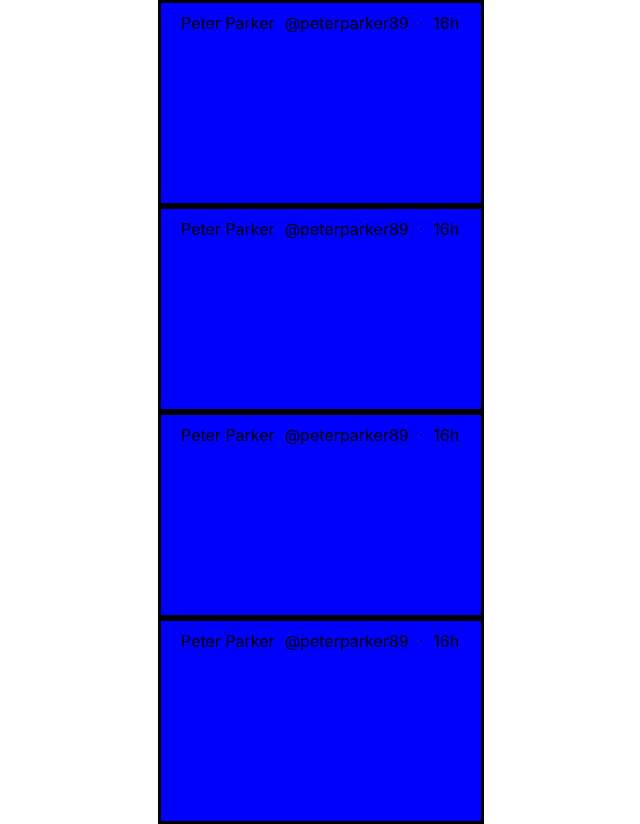
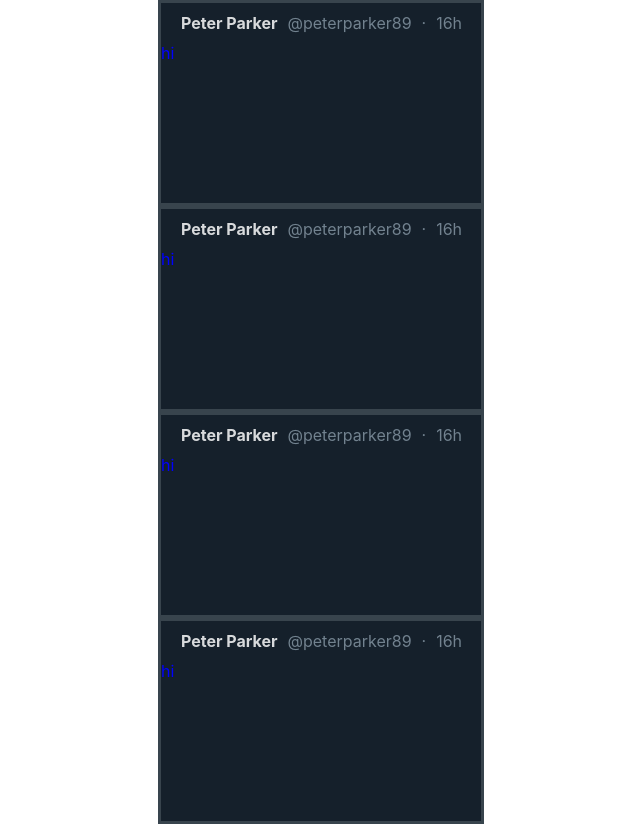
Before and after one commit to michael-mcmasters/twitter-clone, a React (Create React App) app: page / in a window 1280 px wide. Shown: the whole page, without its empty margins (319-959 px from the left). Built offline with nearby package versions, Linux system fonts and the light colour scheme.

Commit message:
added COLORS constant to hold all colors. Haven't fully implemented it yet.

```diff
--- /dev/null
+++ b/src/components/constants/Colors.js
@@ -0,0 +1,4 @@
+export const COLORS = {
+  //a: "#d8dadc",
+  secondaryTextDark: "blue",
+};
--- a/src/components/tweet/Tweet.js
+++ b/src/components/tweet/Tweet.js
@@ -1,4 +1,5 @@
 import React from "react";
+import { COLORS } from "../constants/Colors.js";
 
 // By making them both lists <li>, instead of items <ul> in a list, they go from left to right
 export default function Tweet() {
@@ -6,22 +7,22 @@ export default function Tweet() {
     <div style={container}>
       <div style={headContainer}>
         <div style={name}>Peter Parker</div>
-        <div style={name}>@peterparker89</div>
-        <div style={name}>·</div>
-        <div style={name}>16h</div>
+        <div style={screenName}>@peterparker89</div>
+        <div style={screenName}>·</div>
+        <div style={screenName}>16h</div>
       </div>
+      <div style={body}>hi</div>
     </div>
   );
 }
 
 const container = {
-  border: "3px solid",
-
-  backgroundColor: "blue",
-
+  border: "3px solid #38444d",
+  backgroundColor: "#15202b",
   height: "200px",
 };
 
+// the top row of a tweet (name, username, how old tweet is)
 const headContainer = {
   // How wide row is
   width: "300px",
@@ -32,6 +33,19 @@ const headContainer = {
 };
 
 const name = {
-  // space between word on left
   paddingLeft: "10px",
+  color: "#d8dadc",
+  fontWeight: "bold",
 };
+
+const screenName = {
+  // space between word on left (last word doesn't need it bc there is no word to its right)
+  paddingLeft: "10px",
+  color: "#72828f",
+};
+
+const body = {
+  color: COLORS.secondaryTextDark,
+  height: "50px",
+  width: "100px",
+};
```
